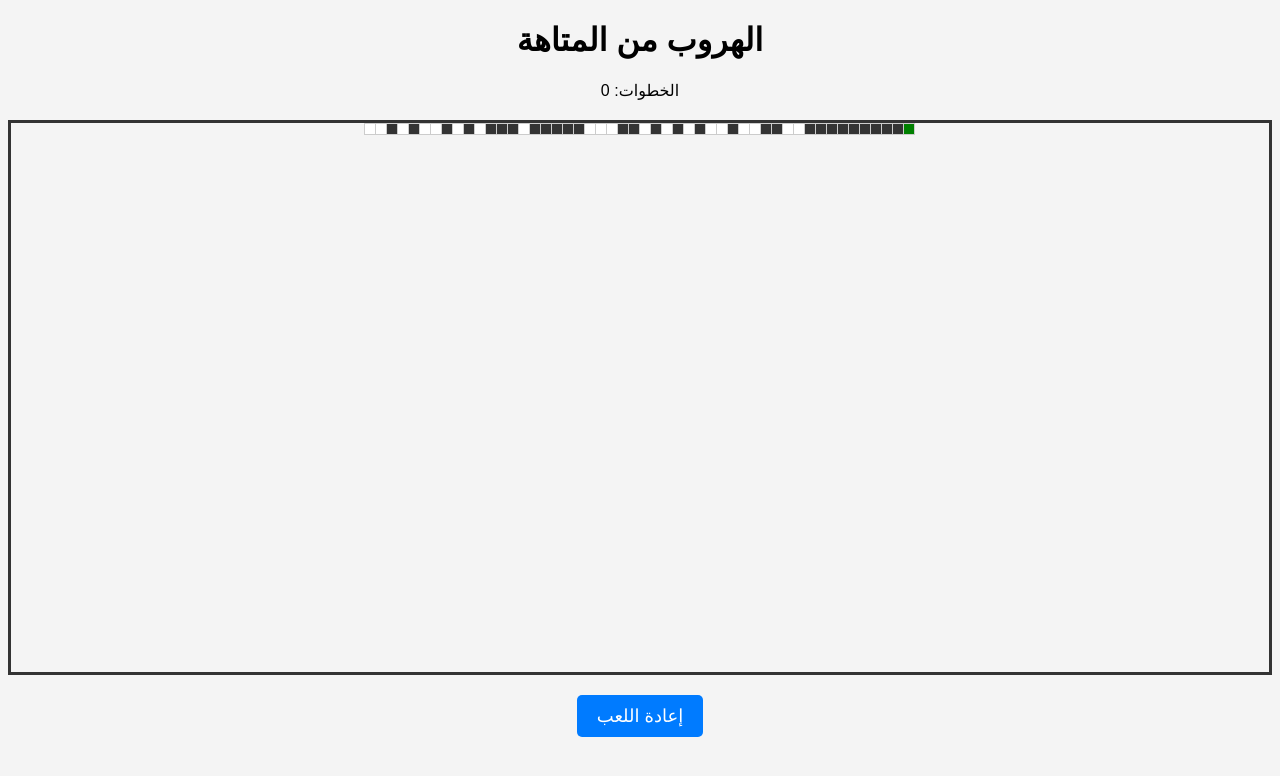
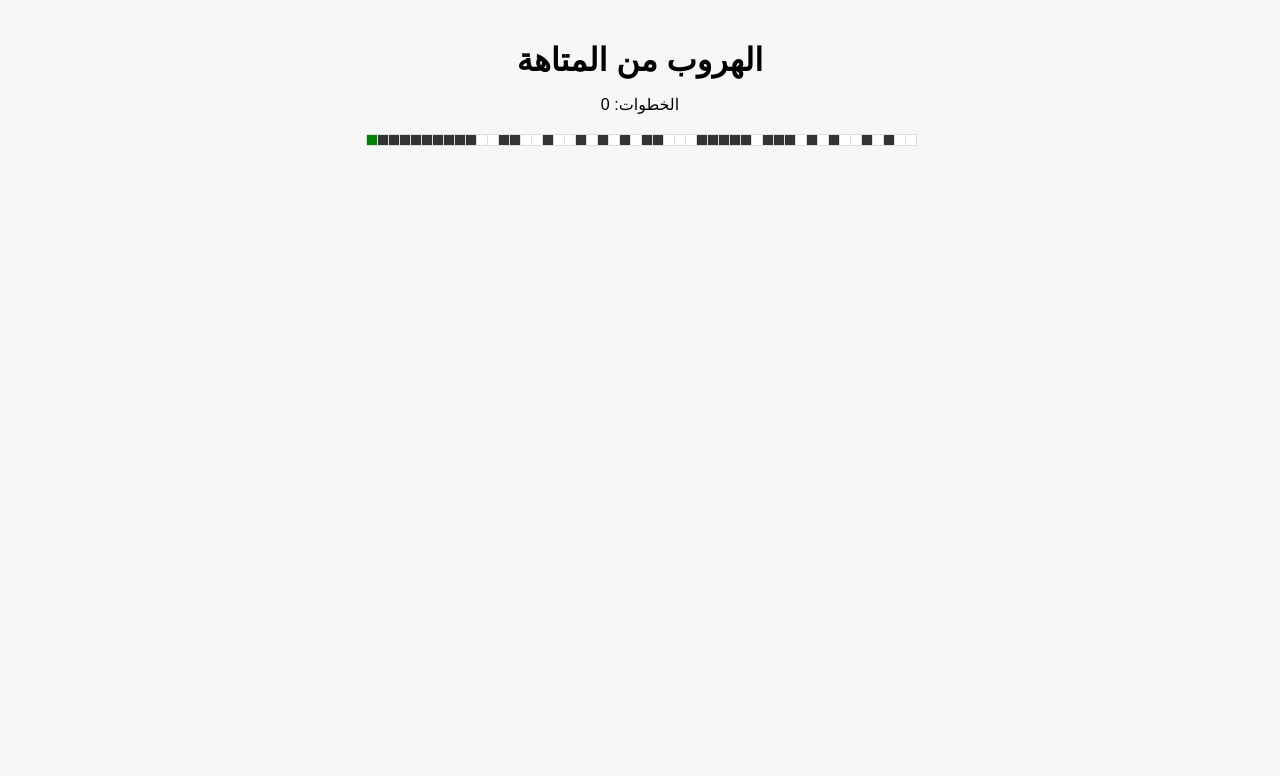
Before and after one commit to Zakaria-nader/Maze_escape_game, a plain HTML site: page index.html in a window 1280 px wide. Drawn offline with Linux system fonts and the light colour scheme.

Commit message:
Update style.css

```diff
--- a/style.css
+++ b/style.css
@@ -1,25 +1,29 @@
 body {
-  font-family: "Arial", sans-serif;
+  font-family: Arial, sans-serif;
+  background-color: #f7f7f7;
   text-align: center;
-  background-color: #f4f4f4;
-  direction: rtl;
+  margin: 0;
+  padding: 20px;
+}
+
+h1 {
+  margin-bottom: 10px;
 }
 
 #maze {
   display: grid;
-  grid-template-columns: repeat(50, 10px); /* عرض المسار أصغر 5 أضعاف */
-  grid-template-rows: repeat(50, 10px); /* ارتفاع المسار أصغر 5 أضعاف */
+  grid-template-columns: repeat(50, 10px);
+  grid-template-rows: repeat(50, 10px);
+  margin: 20px auto;
   gap: 1px;
-  justify-content: center;
-  margin: 20px auto;
-  border: 3px solid #333;
+  width: fit-content;
 }
 
 .cell {
-  width: 10px; /* أصغر المسارات */
-  height: 10px; /* أصغر المسارات */
-  background-color: white;
-  border: 1px solid #ccc;
+  width: 10px;
+  height: 10px;
+  background-color: #fff;
+  border: 1px solid #ddd;
 }
 
 .wall {
@@ -34,22 +38,11 @@ body {
   background-color: blue;
 }
 
-#controls button {
-  font-size: 20px;
-  margin: 5px;
+#restartBtn {
+  margin-top: 15px;
   padding: 10px 20px;
-  cursor: pointer;
-}
-
-#status {
-  font-size: 18px;
-  margin-bottom: 10px;
-  color: #007700;
-}
-
-#restartBtn {
-  padding: 10px 20px;
-  font-size: 18px;
+  font-size: 16px;
+  display: none;
   background-color: #007bff;
   color: white;
   border: none;
```
